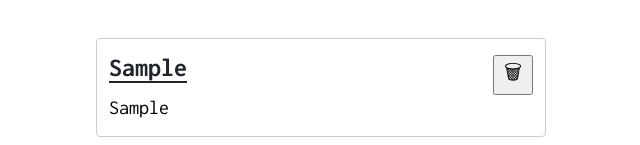
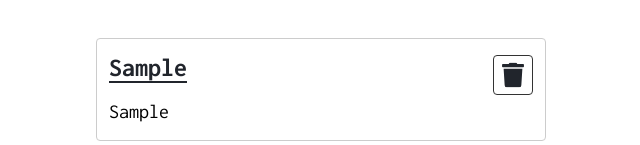
Before and after one commit to egorbabintcev/make-notes-vue, a Vue app: page / in a window 1280 px wide. Both pictures are taken after typing "Sample", "Sample" into the empty fields and a click on the button "Create". Shown: the part 225-370 px from the top of the page, without its empty margins (319-959 px from the left). Built offline with nearby package versions, Linux system fonts and the light colour scheme.

Commit message:
Add svg icons to note item. Add font-awesome icons sprite. Change some styles for more comfortable button reusage.

```diff
--- a/src/components/NoteItem.vue
+++ b/src/components/NoteItem.vue
@@ -10,28 +10,36 @@
       v-if="!isRemoveShown"
       @click="toggleRemoveShow"
     >
-      🗑
+      <svg>
+        <use :href="`${sprite}#trash`"></use>
+      </svg>
     </button>
     <div class="remove-group" v-if="isRemoveShown">
       <button
         type="button"
-        class="remove-group__btn"
+        class="note-item__btn"
         @click="toggleRemoveShow"
       >
-        ❌
+        <svg class="red">
+          <use :href="`${sprite}#times`"></use>
+        </svg>
       </button>
       <button
         type="button"
-        class="remove-group__btn"
+        class="note-item__btn"
         @click="handleRemove"
       >
-        ✅
+        <svg class="green">
+          <use :href="`${sprite}#check`"></use>
+        </svg>
       </button>
     </div>
   </li>
 </template>
 
 <script>
+import sprite from '@/assets/svg/solid.svg';
+
 export default {
   name: 'NoteItem',
   props: {
@@ -39,6 +47,7 @@ export default {
   },
   data() {
     return {
+      sprite,
       isRemoveShown: false,
     };
   },
@@ -70,7 +79,7 @@ export default {
 
   &__title {
     color: hsl(219, 15%, 15%);
-    margin-bottom: rem(14);
+    margin-bottom: rem(18);
     padding-right: rem(88);
     font: {
       size: rem(26);
@@ -101,11 +110,12 @@ export default {
   }
 
   &__btn {
-    align-items: center;
-    display: inline-flex;
-    font-size: rem(20);
-    justify-content: center;
+    background-color: transparent;
+    border: rem(1) solid hsl(0, 0%, 20%);
+    border-radius: rem(4);
+    cursor: pointer;
     height: rem(40);
+    padding: 0;
     position: absolute;
     top: rem(16);
     right: rem(12);
@@ -117,18 +127,33 @@ export default {
     top: rem(16);
     right: rem(12);
 
-    &__btn {
-      align-items: center;
-      display: inline-flex;
-      font-size: rem(20);
-      justify-content: center;
-      height: rem(40);
-      width: rem(40);
+    .note-item__btn {
+      position: relative;
+      right: unset;
+      top: unset;
 
       &:not(:last-child) {
         margin-right: rem(4);
       }
     }
   }
+
+  svg {
+    fill: hsl(218, 14%, 15%);
+    height: rem(25);
+    left: 50%;
+    position: absolute;
+    top: 50%;
+    transform: translate(-50%, -50%);
+    width: rem(25);
+
+    &.green {
+      fill: hsl(153, 47%, 53%);
+    }
+
+    &.red {
+      fill: hsl(0, 47%, 53%);
+    }
+  }
 }
 </style>
```
Also changed, not shown: src/assets/svg/solid.svg (added).
